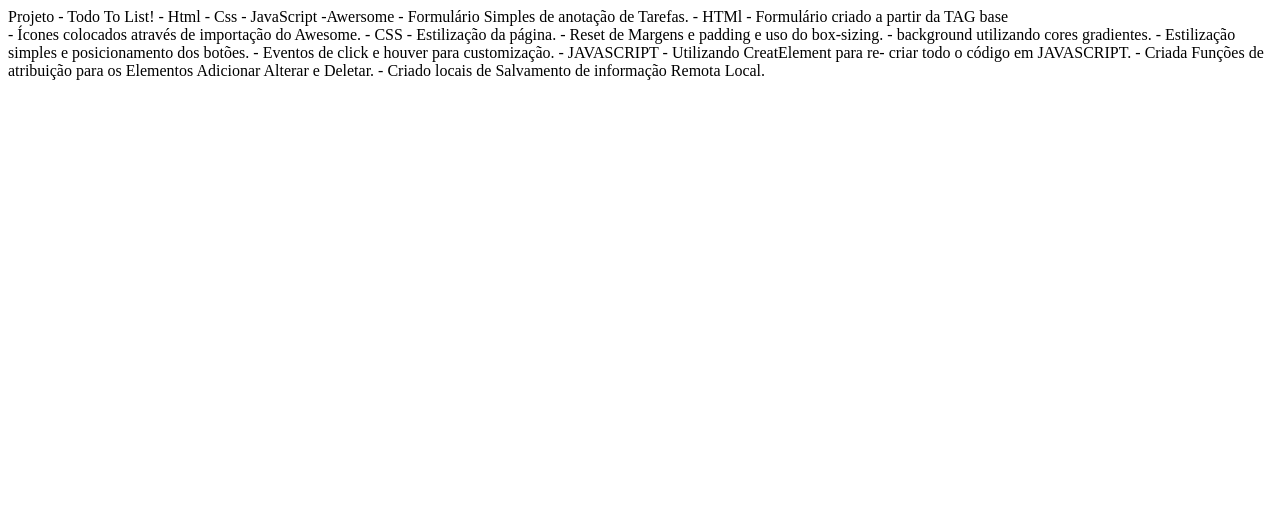
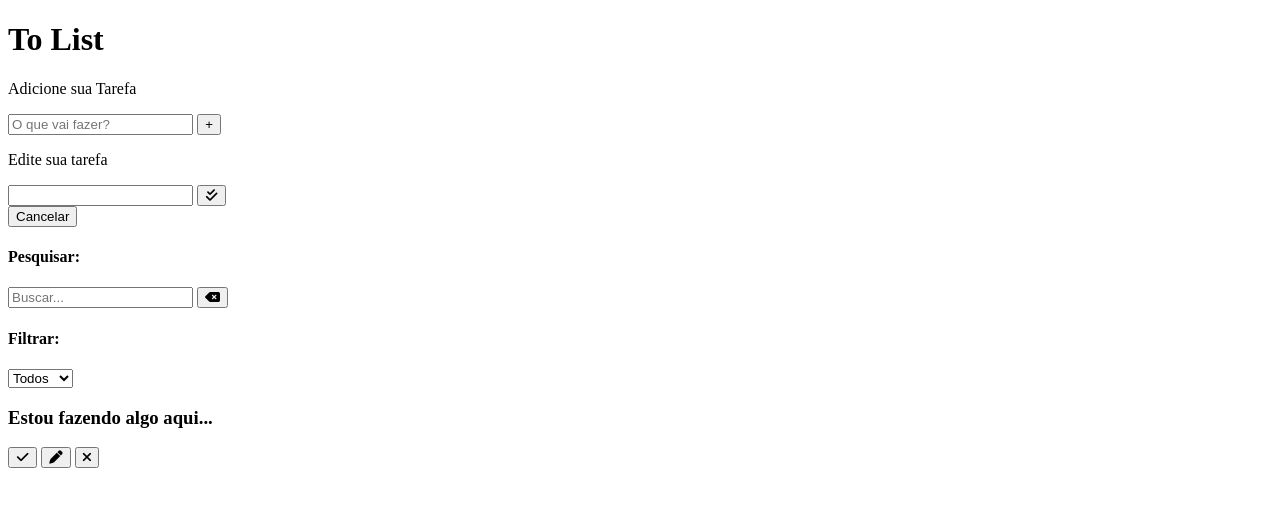
Before and after one commit to PetersonIhmes/to-do-list, a plain HTML site: page index.html in a window 1280 px wide. Drawn offline with Linux system fonts and the light colour scheme.

Commit message:
Update index.html

```diff
--- a/index.html
+++ b/index.html
@@ -1,26 +1,83 @@
-Projeto - Todo To List!
+<!DOCTYPE html>
+<html lang="pt-br">
+<head>
+  <meta charset="UTF-8">
+  <meta http-equiv="X-UA-Compatible" content="IE=Edge">
+  <meta name="viewport" content="width=device-width, initial-scale=1">
 
-- Html
-- Css
-- JavaScript
--Awersome
+  <title>Todo To List</title>
+  <!-- Custom Styles -->
+  <link rel="stylesheet" href="style.css">
+  <!-- Icones -->
+  <link
+      rel="stylesheet"
+      href="https://cdnjs.cloudflare.com/ajax/libs/font-awesome/6.1.2/css/all.min.css"
+      integrity="sha512-1sCRPdkRXhBV2PBLUdRb4tMg1w2YPf37qatUFeS7zlBy7jJI8Lf4VHwWfZZfpXtYSLy85pkm9GaYVYMfw5BC1A=="
+      crossorigin="anonymous"
+      referrerpolicy="no-referrer"
+    />
+</head>
 
-- Formulário Simples de anotação de Tarefas.
+<body>
+  <div class="todo-container">
+  <header>
+  <h1> To List</h1>
+  </header>
+  <form id="todo-form">
+    <p>Adicione sua Tarefa</p>
+    <div class="form-control">
+      <input type="text" id="todo-input" placeholder="O que vai fazer?"/>
+      <button type="submit">
+        <i class="fa-thin fa-plus"></i>
+      </button>
+      </div>
+  </form>
+  <form id="edit-form" class="hide">
+        <p>Edite sua tarefa</p>
+        <div class="form-control">
+          <input type="text" id="edit-input" />
+          <button type="submit">
+            <i class="fa-solid fa-check-double"></i>
+          </button>
+        </div>
+        <button id="cancel-edit-btn">Cancelar</button>
+      </form>
+      <div id="toolbar">
+        <div id="search">
+          <h4>Pesquisar:</h4>
+          <form>
+            <input type="text" id="search-input" placeholder="Buscar..." />
+            <button id="erase-button">
+              <i class="fa-solid fa-delete-left"></i>
+            </button>
+          </form>
+        </div>
+        <div id="filter">
+          <h4>Filtrar:</h4>
+          <select id="filter-select">
+            <option value="all">Todos</option>
+            <option value="done">Feitos</option>
+            <option value="todo">A fazer</option>
+          </select>
+        </div>
+      </div>
+      <div id="todo-list">
+        <div class="todo">
+          <h3>Estou fazendo algo aqui...</h3>
+          <button class="finish-todo">
+            <i class="fa-solid fa-check"></i>
+          </button>
+          <button class="edit-todo">
+            <i class="fa-solid fa-pen"></i>
+          </button>
+          <button class="remove-todo">
+            <i class="fa-solid fa-xmark"></i>
+          </button>
+        </div>
+        </div>
+    </div>
 
-- HTMl
-
--  Formulário criado a partir  da TAG base <form>
--  Ícones colocados através  de importação do Awesome.
-
-- CSS
-
-- Estilização da página.
- - Reset de Margens e padding e uso do box-sizing.
-- background utilizando cores gradientes.
--  Estilização simples e posicionamento dos botões.
-- Eventos de click e houver para customização.
-
-- JAVASCRIPT
-- Utilizando CreatElement para re- criar todo o código em JAVASCRIPT.
-- Criada Funções de atribuição para os Elementos Adicionar Alterar e Deletar.
-- Criado locais de Salvamento de informação Remota Local.
+  <!-- Project -->
+  <script src="main.js"></script>
+</body>
+</html>
```
